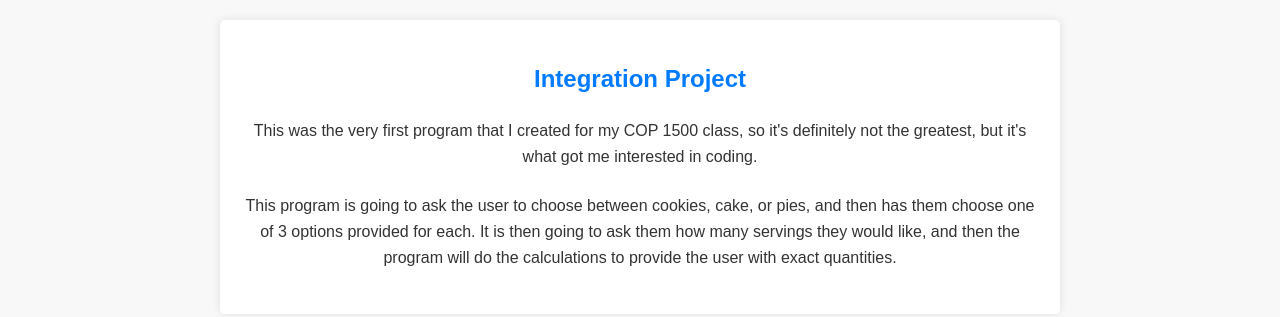
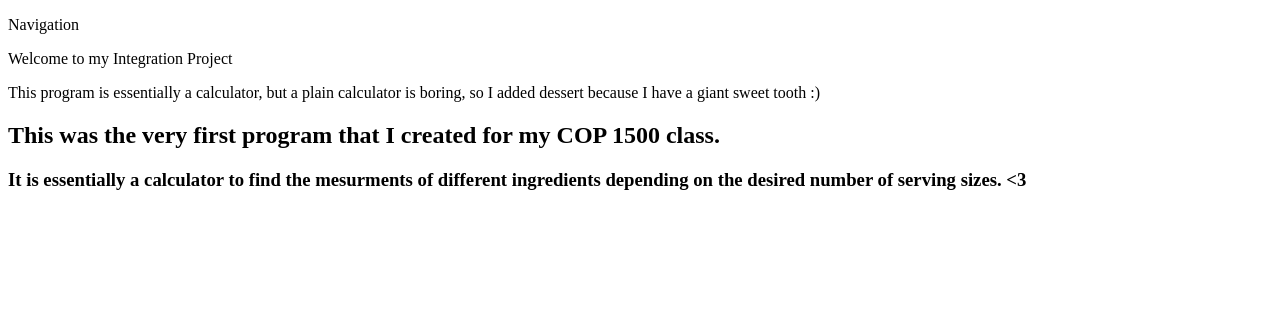
Before and after one commit to gymayo/Integration_Project, a plain HTML site: page index.html in a window 1280 px wide. Drawn offline with Linux system fonts and the light colour scheme.

Commit message:
Update index.html

```diff
--- a/index.html
+++ b/index.html
@@ -1,49 +1,30 @@
 <!DOCTYPE html>
 <html lang="en">
-<head>
-    <meta charset="UTF-8">
-    <meta name="viewport" content="width=device-width, initial-scale=1.0">
-    <title>Integration Project!</title>
-    <style>
-        body {
-            font-family: 'Arial', sans-serif;
-            background-color: #f8f8f8;
-            color: #333;
-            margin: 0;
-            padding: 0;
-            line-height: 1.6;
-        }
+    <head>
+        <meta charset="UTF-8">
+        <!--so doesn't look weird on mobile-->
+        <meta name="viewport" content="width=device-width, initial scale=1.0">
+        <title>Integration Project!</title>
+    </head>
 
-        main {
-            max-width: 800px;
-            margin: 20px auto;
-            padding: 20px;
-            background-color: #fff;
-            box-shadow: 0 0 10px rgba(0, 0, 0, 0.1);
-            border-radius: 5px;
-        }
+    <body>
+      <section>
+      <!-- Side navigation -->
+        <div class="sidenav">
+          <p>Navigation</p>
+          <p href="#">Welcome to my Integration Project</p>
+          <p href="#">This program is essentially a calculator, but a plain calculator is boring, so I added dessert because I have a giant sweet tooth :)</p>
+        </div>
+      </section>
+      <!-- Side navigation -->
 
-        section {
-            text-align: center;
-        }
 
-        h1 {
-            color: #007BFF;
-        }
+      <div class="main">
+        <section id="aboutSection">
+            <h2>This was the very first program that I created for my COP 1500 class. </h2>
+            <h3>It is essentially a calculator to find the mesurments of different ingredients depending on the desired number of serving sizes. <3</h3>
+          </section>
+      </div>
+    </body>
 
-        p {
-            margin-bottom: 1.5em;
-        }
-    </style>
-</head>
-
-<body>
-    <main>
-        <section>
-            <h1>Integration Project</h1>
-            <p>This was the very first program that I created for my COP 1500 class, so it's definitely not the greatest, but it's what got me interested in coding.</p>
-            <p>This program is going to ask the user to choose between cookies, cake, or pies, and then has them choose one of 3 options provided for each. It is then going to ask them how many servings they would like, and then the program will do the calculations to provide the user with exact quantities.</p>
-        </section>
-    </main>
-</body>
 </html>
```
